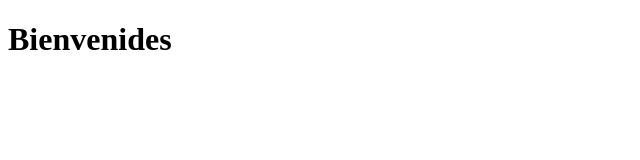
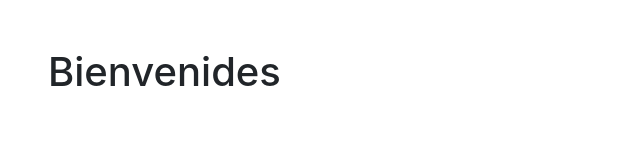
Before and after one commit to CreemosEnLaRed/CreemosEnLaRed.github.io, a plain HTML site: page index.html in a window 1280 px wide. Shown: the whole page, without its empty margins (0-640 px from the left). Drawn offline with nearby package versions, Linux system fonts and the light colour scheme.

Commit message:
Incluimos bootstrap
un poco de padding en el body

```diff
--- a/index.html
+++ b/index.html
@@ -3,8 +3,9 @@
  <head>
   <title>Creemos en la Red</title>
   <meta charset=utf-8>
+  <link rel="stylesheet" href="https://stackpath.bootstrapcdn.com/bootstrap/4.4.1/css/bootstrap.min.css" integrity="sha384-Vkoo8x4CGsO3+Hhxv8T/Q5PaXtkKtu6ug5TOeNV6gBiFeWPGFN9MuhOf23Q9Ifjh" crossorigin="anonymous">
  </head>
- <body>
+ <body class="p-5">
   <h1>Bienvenides</h1>
  </body>
 </html>
```
